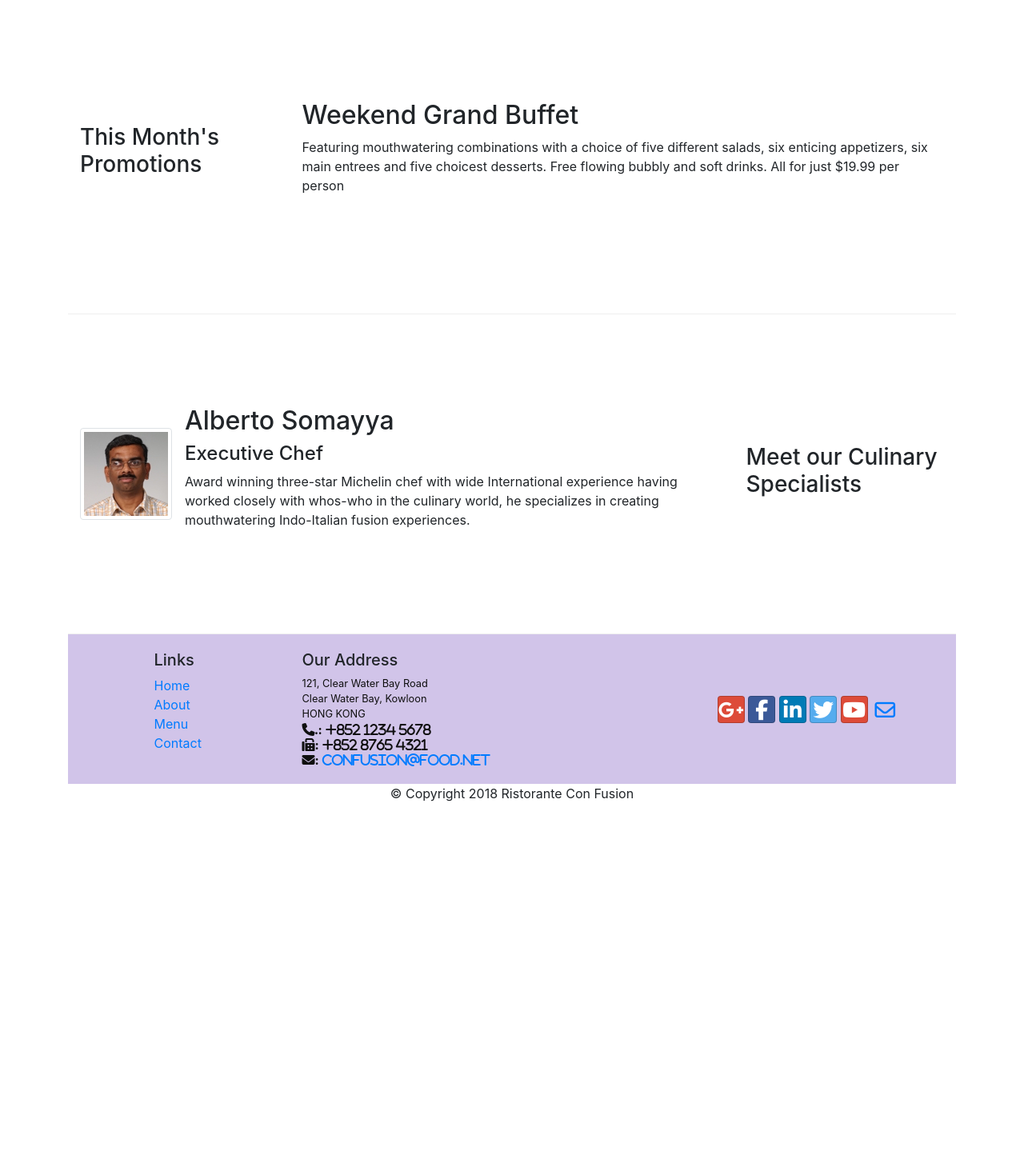
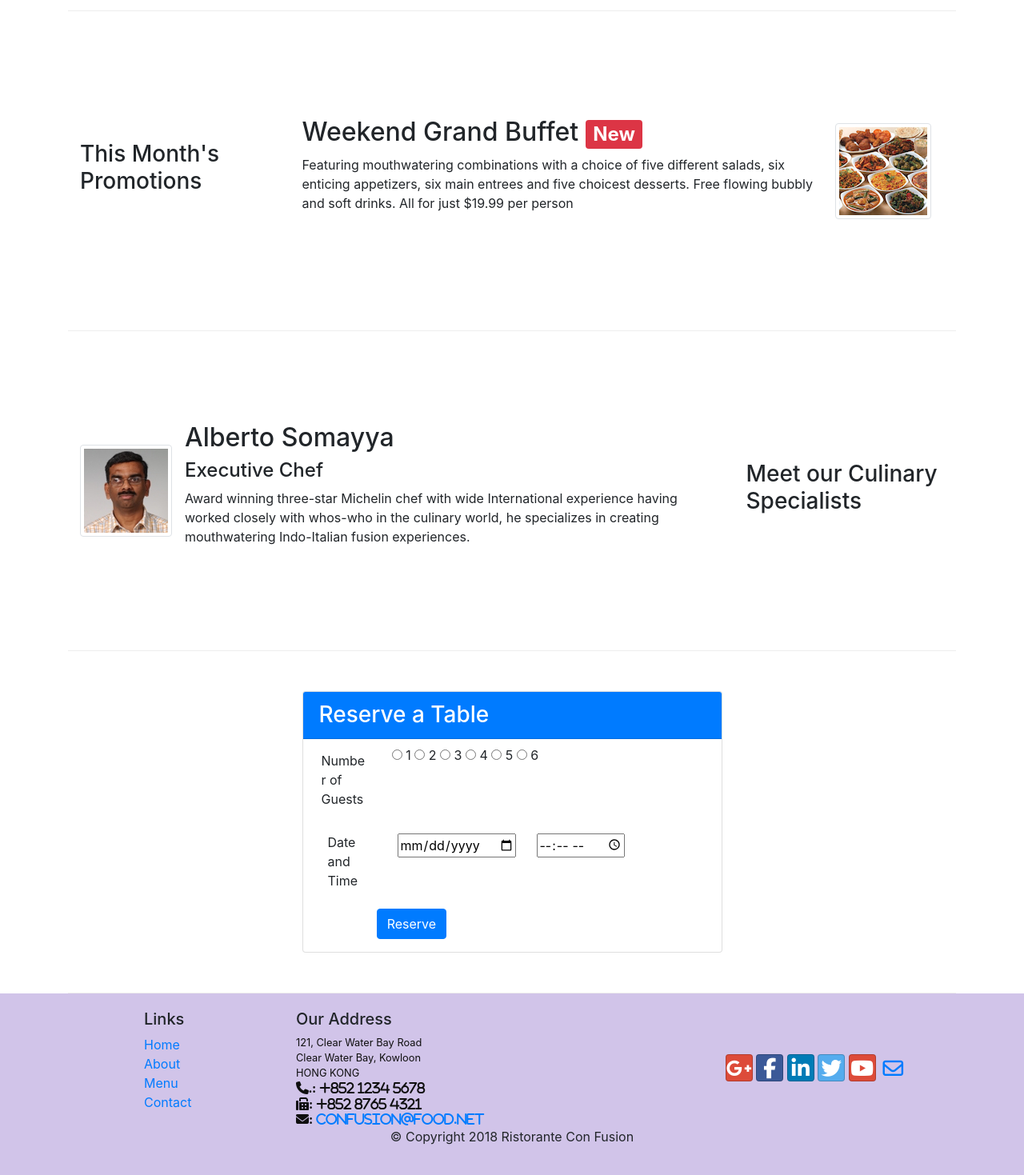
Before and after one commit to Bareqjamal/Git, a website: page index.html in a window 1280 px wide. Shown: the part 720-2189 px from the top of the page at 80% size. Before the commit the page ends 1740 px from the top, so only its background shows below. Drawn offline with nearby package versions, Linux system fonts and the light colour scheme.

Commit message:
assignment2

```diff
--- a/index.html
+++ b/index.html
@@ -21,7 +21,7 @@
                 <div class="container">
                       <button class="navbar-toggler" type="button" data-toggle="collapse" data-target="#Navbar">
                               <span class="navbar-toggler-icon"></span>
-                          </button>
+                      </button>
                      <a class="navbar-brand" href="#"><img src="./img/logo.png" width="41" height="30"></a>
                      <div class="collapse navbar-collapse" id="Navbar">
                           <ul class="navbar-nav mr-auto">
@@ -31,28 +31,33 @@
                               <li class="nav-item"><a class="nav-link" href="./contactus.html"><span class="fa fa-address-card fa-lg"></span>Contact</a></li>
                           </ul>
                      </div>
+
                   </div>
               </nav>
     <header class="jumbotron">
         <div class="container">
             <div  class="row row-header">
-                <div class="col-12 col-sm-9">
+                <div class="col-12 col-sm-6">
                     <h1>Ristorante con Fusion</h1>
                     <p>We take inspiration from the World's best cuisines, and create a unique fusion experience. Our lipsmacking creations will tickle your culinary senses!</p>
                 </div>
-                <div class="col-12 col-sm align-self-center">
+                <div class="col-12 col-sm-3 align-self-center">
                     <img src="./img/logo.png" class="img-fluid" >
+                </div>
+                <div class="col-12 col-sm-3  align-self-center">
+                        <a class="btn btn-warning btn-lg" href="#reserve" role="button">Reserve Table</a>
+
                 </div>
             </div>
         </div>
     </header>
 
     <div class="container">
-        <div class="row row-content align-items-center">
-            <div class="col-12 col-sm-4 order-sm-last col-md-3">
+        <div class="row row-content">
+            <div class="col-12 col-sm-4 order-md-last col-md-3">
                 <h3>Our Lipsmacking Culinary Creations</h3>
             </div>
-            <div class="col col-sm order-sm-first col-md">
+            <div class="col-12 col-sm-4 order-md-first col-md-9">
                     <div class="media">
                             <img class="d-flex mr-3 img-thumbnail align-self-center"
                                     src="img/uthappizza.png" alt="Uthappizza">
@@ -72,9 +77,17 @@
             <div class="col-12 col-sm-4 col-md-3">
                 <h3>This Month's Promotions</h3>
             </div>
-            <div class="col col-sm col-md">
-                <h2>Weekend Grand Buffet</h2>
-                <p>Featuring mouthwatering combinations with a choice of five different salads, six enticing appetizers, six main entrees and five choicest desserts. Free flowing bubbly and soft drinks. All for just $19.99 per person </p>
+            <div class="col-12 col-sm-6  col-md-9">
+                <div class="media">
+                    <div class="media-body">
+                    <h2>Weekend Grand Buffet <span class="badge badge-danger">New</span></h2>
+                        <div class="d-none d-sm-block">
+                        <p>Featuring mouthwatering combinations with a choice of five different salads, six enticing appetizers, six main entrees and five choicest desserts. Free flowing bubbly and soft drinks. All for just $19.99 per person </p>
+                      </div>
+                    </div>
+                    <img class="d-flex mr-3 img-thumbnail align-self-center"
+                    src="img/buffet.png" alt="Uthappizza">
+                </div>
             </div>
         </div>
 
@@ -100,10 +113,47 @@
             </div>
         </div>
     </div>
+ <div class="container">
+    <div class="row row-content">
+        <div class="col-md-6 offset-md-3">
+            <div class="card">
+                <h3 class="card-header bg-primary text-white">Reserve a Table</h3>
+                <form id="reserve">
+                    <div class="form-group row mt-2 ml-2">
+                        <label for="numguests" class="col-md-2 col-form-label">Number of Guests</label>
+                        <div class="col-md-10">
+                                <input type="radio" name="options" id="option1" autocomplete="off" > 1
+                                <input type="radio" name="options" id="option2" autocomplete="off" > 2
+                                <input type="radio" name="options" id="option3" autocomplete="off" > 3
+                                <input type="radio" name="options" id="option4" autocomplete="off" > 4
+                                <input type="radio" name="options" id="option5" autocomplete="off" > 5
+                                <input type="radio" name="options" id="option6" autocomplete="off" > 6
 
-    <footer>
+                        </div>
+                    </div>
+                    <div class="form-group row mt-1 ml-3">
+                        <label for="dateandtime" class="col-md-2 col-form-label">Date and Time</label>
+                        <div class="mt-2 col-sm-12 col-md-3">
+                            <input type="date" name="date" id="date" placeholder="Date">
+                        </div>
+                        <div class="offset-1 mt-2 col-sm-12 col-md-3">
+                            <input type="time" name="time" id="time" placeholder="Time">
+                        </div>
+                    </div>
+                    <div class="row form-group">
+                        <div class="offset-2 col-md-10" >
+                        <button type="submit" class="btn btn-primary">Reserve</button>
+                        </div>
+                    </div>
+                </form>
+            </div>
+        </div>
+    </div>
+    </div>
+
+    <footer class="footer">
         <div class="container">
-            <div class="row footer">
+            <div class="row">
                 <div class="col-4 offset-1 col-sm-2">
                     <h5>Links</h5>
                     <ul class="list-unstyled">
@@ -124,7 +174,7 @@
 		              <i class="fa fa-envelope fa-lg ">: <a href="mailto:confusion@food.net">confusion@food.net</i></a>
 		           </address>
                 </div>
-                <div class="col-4 col-sm-4 align-self-center">
+                <div class="col-12 col-sm-4 align-self-center">
                         <div class="text-center">
                                 <a class="btn btn-social-icon btn-google" href="http://google.com/+"><i class="fa fa-google-plus"></i></a>
                                 <a class="btn btn-social-icon btn-facebook" href="http://www.facebook.com/profile.php?id="><i class="fa fa-facebook"></i></a>
```
Also changed, not shown: aboutus.html (+4 -2 lines).
